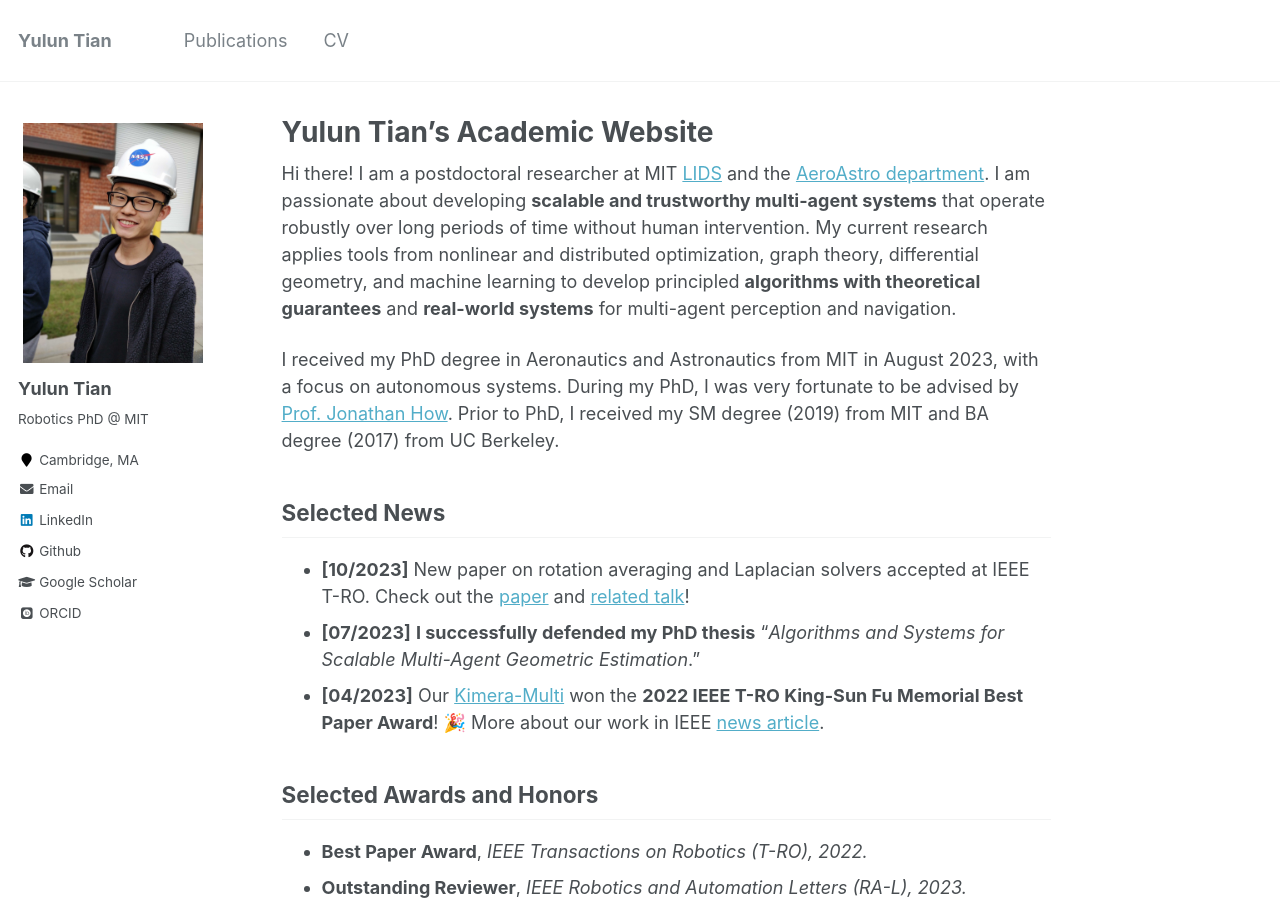
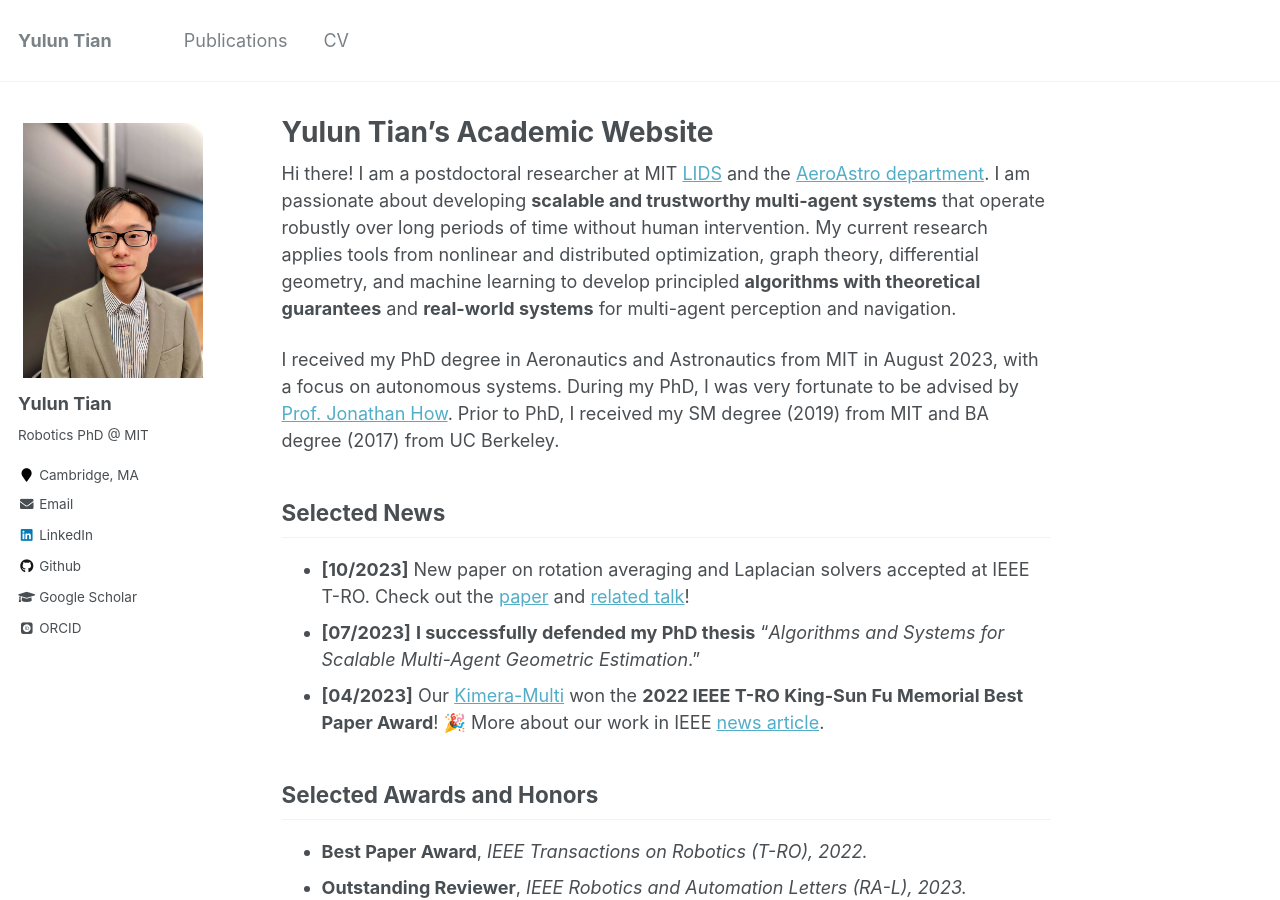
Before and after one commit to yuluntian/yuluntian.github.io, a Jekyll site: the page built from _pages/about.md, in a window 1280 px wide and 900 px high. Built offline with Jekyll 4.4.1, drawn with Linux system fonts in a browser that asks for light colours; some web fonts are replaced.

Commit message:
update profile pic and CV

```diff
--- a/_config.yml
+++ b/_config.yml
@@ -81,7 +81,7 @@ analytics:
 # Site Author
 author:
   name             : "Yulun Tian"
-  avatar           : "yulun_profile1.jpg"
+  avatar           : "yulun_profile_2024_1.jpg"
   bio              : "Robotics PhD @ MIT"
   location         : "Cambridge, MA"
   employer         :
```
Also changed, not shown: README.md (+1 -1 lines), images/yulun_profile_2024_1.jpg (added), images/yulun_profile_2024_2.jpg (added), 1 other file.
